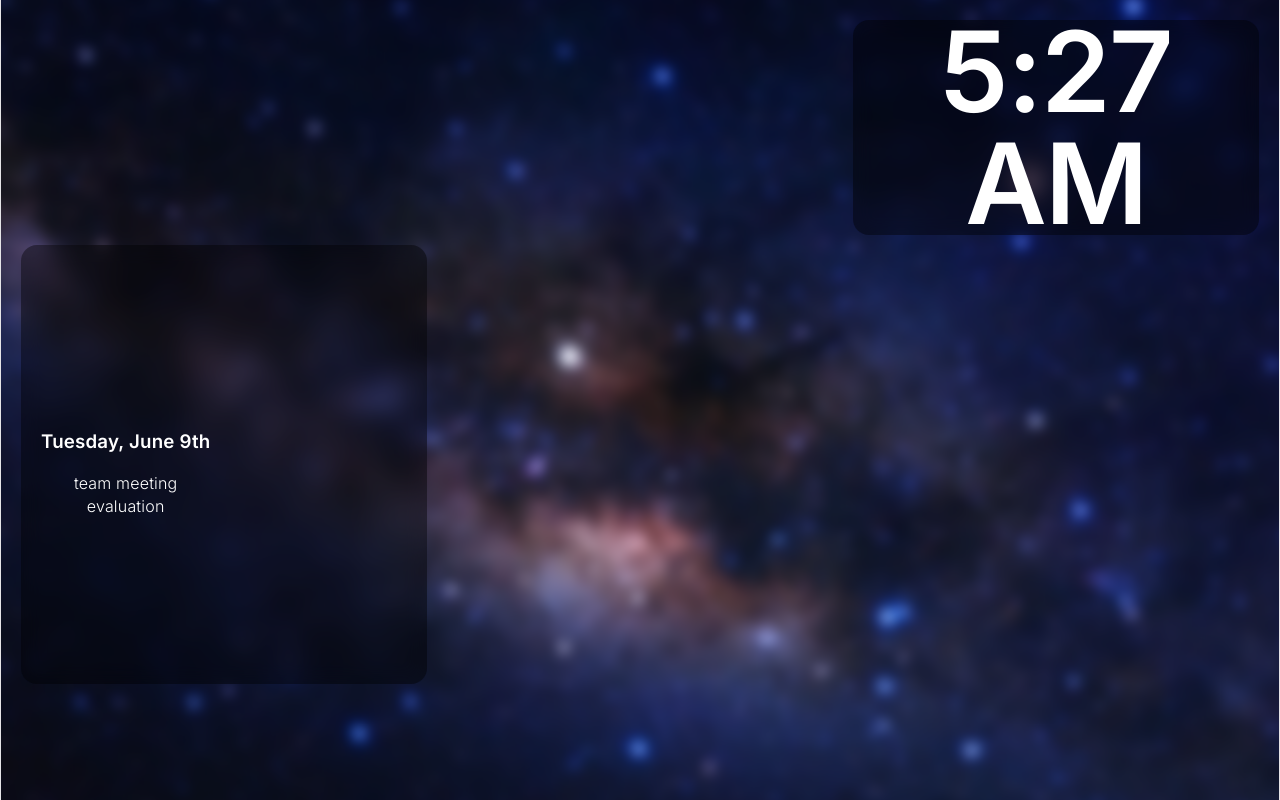
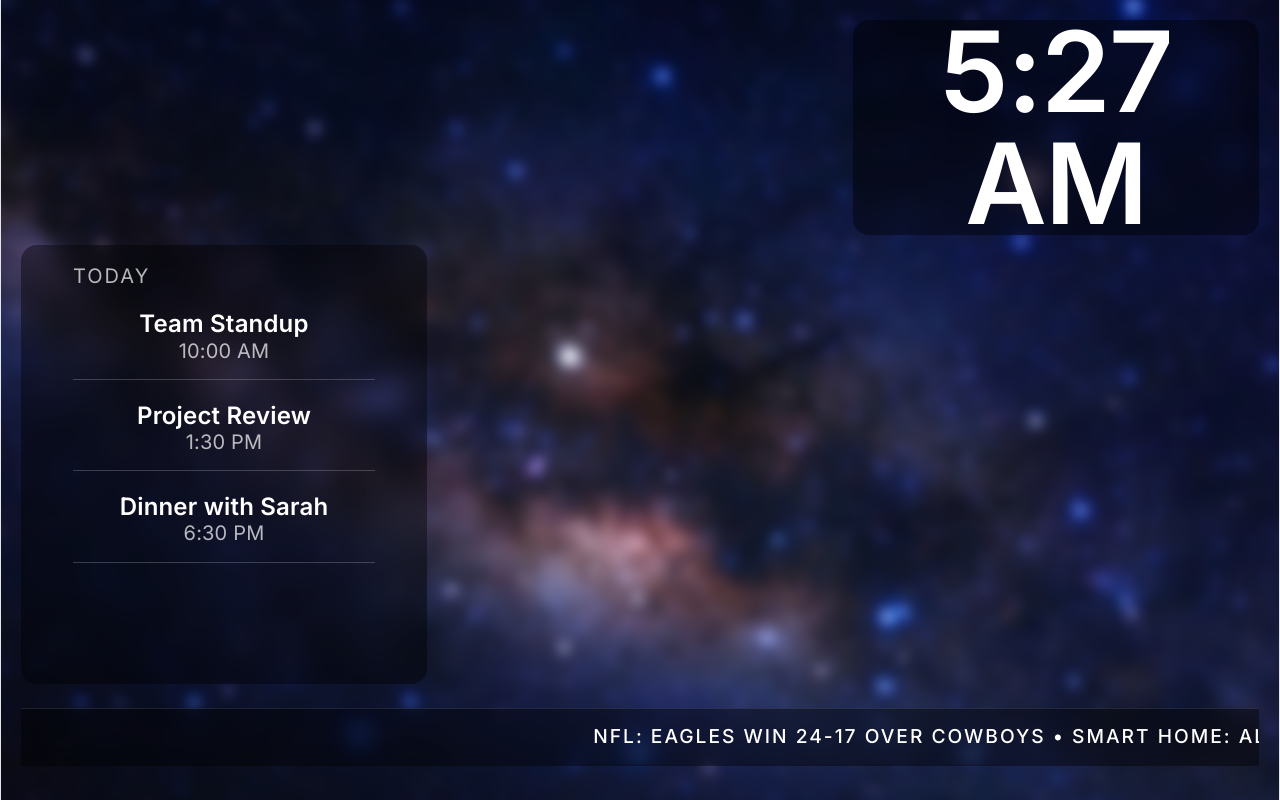
Before and after one commit to Mikeymac02/Nexus, a React (Vite) app: page / in a window 1280 px wide. Built offline with nearby package versions, Linux system fonts and the light colour scheme; no server answers.

Commit message:
Changed placeholder calendar module and added bottom bar module

```diff
--- a/src/modules/calendarModule.ts
+++ b/src/modules/calendarModule.ts
@@ -1,33 +1,20 @@
-import type { LayoutSlot, ModuleSize } from "../shell/shell" //This imports the type for the position data that is returned
+import type { LayoutSlot, ModuleSize } from "../shell/shell"
 
 export const calendarModule = {
-    id: "calendar",                          //How your module is identified and catalogued by the shell
-    name: "Calendar",                        //Name of your module
-    refreshInterval: 60000,                  //How often your module refreshes data (Currently set to 1 second aka 1000ms)
-    position: "middle-left" as LayoutSlot,    //Position option chosen as listed in LayoutSlot
+  id: "calendar",
+  name: "Calendar",
+  refreshInterval: 60000, // 1 minute
+  position: "middle-left" as LayoutSlot,
   size: "tall" as ModuleSize,
 
-    //Everything here will only run during initialization
-
   async update() {
-        //Everything inside this function will run during each refresh as listed in refreshInterval
     return {
       data: {
-                day: new Date().toLocaleDateString([], {
-                    weekday: "long",
-                    month: "long",
-                    day: "numeric",
-                }),
         events: [
-                    {
-                        time: "9:00am",
-                        title: "team meeting",
-                    },
-                    {
-                        time: "1:30pm",
-                        title: "evaluation",
-                    }
-                ],
+          { id: "1", title: "Team Standup", time: "10:00 AM" },
+          { id: "2", title: "Project Review", time: "1:30 PM" },
+          { id: "3", title: "Dinner with Sarah", time: "6:30 PM" }
+        ]
       },
     };
   },
--- a/src/modules/moduleRegistry.ts
+++ b/src/modules/moduleRegistry.ts
@@ -1,9 +1,11 @@
 import { timeModule } from "./timeModule";
 import { weatherModule } from './weatherModule';
 import { calendarModule } from './calendarModule';
+import { tickerModule } from "./tickerModule";
 
 export const modules = [
     timeModule,
     weatherModule,
     calendarModule,
+    tickerModule,
 ];
--- /dev/null
+++ b/src/modules/tickerModule.ts
@@ -0,0 +1,22 @@
+import type { LayoutSlot, ModuleSize } from "../shell/shell"
+
+export const tickerModule = {
+  id: "ticker",
+  name: "Live Ticker",
+  refreshInterval: 60000,
+  position: "bottom-bar" as LayoutSlot,
+  size: "large" as ModuleSize, // Size is ignored for the bottom-bar in your layout, but required by the type system
+
+  async update() {
+    return {
+      data: {
+        headlines: [
+          "NFL: Eagles win 24-17 over Cowboys",
+          "Smart Home: All doors locked, security system armed",
+          "Crypto: BTC up 4.2% today",
+          "System: Nexus OS running optimally"
+        ]
+      },
+    };
+  },
+};
--- a/src/modules/weatherModule.ts
+++ b/src/modules/weatherModule.ts
@@ -11,7 +11,7 @@ export const weatherModule = {
 
     async update() {
         const response = await fetch(
-        "https://api.open-meteo.com/v1/forecast?latitude=40.70&longitude=-73.44&current=temperature_2m,weather_code&timezone=America%2FNew_York&wind_speed_unit=mph&temperature_unit=fahrenheit&precipitation_unit=inch"
+        "https://api.open-meteo.com/v1/forecast?latitude=40.7326&longitude=-73.4454&current=temperature_2m,weather_code&timezone=America%2FNew_York&wind_speed_unit=mph&temperature_unit=fahrenheit&precipitation_unit=inch"
         );
 
         const weather = await response.json();
--- a/src/widgets/CalendarWidget.tsx
+++ b/src/widgets/CalendarWidget.tsx
@@ -1,45 +1,30 @@
 type Props = {
     state: {
         data: {
-            day: string;
-            events: {
-                time: string;
-                title: string;
-            }[];
-        };
+            events: Array<{ id: string; title: string; time: string }>;
+        }
     };
 };
 
 export function CalendarWidget({ state }: Props) {
+    return (
+        <div className="widget-container" style={{ width: "100%", height: "100%", justifyContent: "flex-start", alignItems: "flex-start", padding: "2rem" }}>
+            <h2 className="widget-subtitle" style={{ marginBottom: "1.5rem", textTransform: "uppercase", letterSpacing: "2px" }}>
+                Today
+            </h2>
 
-    let addition: string;
-    switch (state.data.day[state.data.day.length - 1]) {
-        case "1":
-            addition = "st";
-            break;
-        case "2":
-            addition = "nd";
-            break;
-        case "3":
-            addition = "rd";
-            break;
-        default:
-            addition = "th";
-    }
-
-    const date = state.data.day + addition;
-    return (
-        <div>
-            <h3
-                style={{ fontWeight: 600, }}>
-                {date}
-            </h3>
-            {state.data.events.map((event) => (
-                <div
-                style={{ fontWeight: 200}}>
-                    {event.title}
-                </div>
-            ))}
+            <div style={{ display: "flex", flexDirection: "column", gap: "1.5rem", width: "100%" }}>
+                {state.data.events.map((event) => (
+                    <div key={event.id} style={{ display: "flex", flexDirection: "column", borderBottom: "1px solid rgba(255,255,255,0.2)", paddingBottom: "1rem" }}>
+                        <span style={{ fontSize: "1.5rem", fontWeight: 600 }}>
+                            {event.title}
+                        </span>
+                        <span className="widget-subtitle" style={{ marginTop: "0.25rem" }}>
+                            {event.time}
+                        </span>
+                    </div>
+                ))}
+            </div>
         </div>
     );
 }
--- /dev/null
+++ b/src/widgets/tickerWidget.tsx
@@ -0,0 +1,46 @@
+type Props = {
+    state: {
+        data: {
+            headlines: string[];
+        }
+    };
+};
+
+export function TickerWidget({ state }: Props) {
+    // Join the array of headlines together with a bullet point separator
+    const tickerText = state.data.headlines.join("   •   ");
+
+    return (
+        <div style={{
+            width: "100%",
+            backgroundColor: "rgba(0, 0, 0, 0.4)", // Translucent dark background
+            padding: "1rem",
+            overflow: "hidden",
+            whiteSpace: "nowrap",
+            borderTop: "1px solid rgba(255,255,255,0.1)", // Subtle top border
+            backdropFilter: "blur(10px)"
+        }}>
+            {/* Injecting a standard CSS keyframe animation directly into the component */}
+            <style>
+                {`
+                @keyframes scrollTicker {
+                    0% { transform: translateX(100vw); }
+                    100% { transform: translateX(-100%); }
+                }
+                .scrolling-text {
+                    display: inline-block;
+                    animation: scrollTicker 25s linear infinite;
+                    font-size: 1.2rem;
+                    font-weight: 500;
+                    letter-spacing: 2px;
+                    text-transform: uppercase;
+                }
+                `}
+            </style>
+
+            <div className="scrolling-text">
+                {tickerText}
+            </div>
+        </div>
+    );
+}
--- a/src/widgets/widgetRegistry.ts
+++ b/src/widgets/widgetRegistry.ts
@@ -3,6 +3,7 @@ import type { ComponentType } from "react";
 import { TimeWidget } from "./TimeWidget";
 import { WeatherWidget } from './WeatherWidget';
 import { CalendarWidget } from './CalendarWidget';
+import { TickerWidget } from './tickerWidget';
 
 type ModuleState = {
         data: any;
@@ -20,4 +21,5 @@ export const widgetRegistry: Record<string, ComponentType<WidgetProps>> = {
     time: TimeWidget,
     weather: WeatherWidget,
     calendar: CalendarWidget,
+    ticker: TickerWidget,
 };
```
Lines whose indentation alone changed are shown as unchanged.
